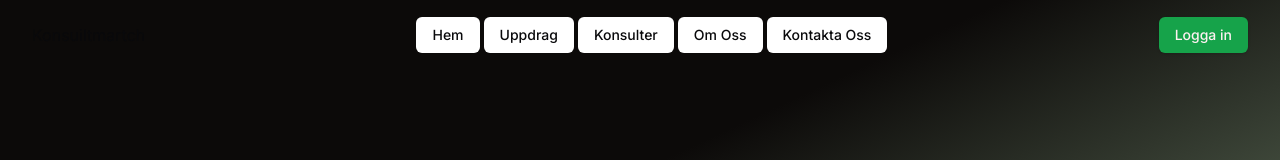
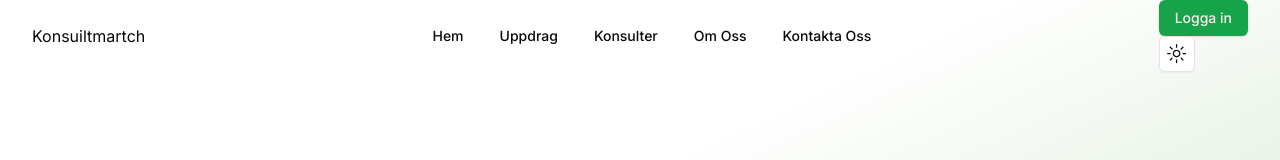
Before and after one commit to MarkusWiland/konsultmatchnextjs, a Next.js app: page / in a window 1280 px wide. Shown: the top 160 px of the page. Built offline with nearby package versions, Linux system fonts and the light colour scheme; no server answers; the database is empty.

Commit message:
background color

```diff
--- a/app/_components/Header.tsx
+++ b/app/_components/Header.tsx
@@ -80,15 +80,17 @@ export default async function Header() {
                     </DropdownMenuContent>
                   </DropdownMenu>
                 </DialogComp>
-                <div>
-                  <ThemeToggle />
-                </div>
               </div>
             </>
           ) : (
-            <LoginButton>
-              <Button>Logga in</Button>
-            </LoginButton>
+            <div>
+              <LoginButton>
+                <Button>Logga in</Button>
+              </LoginButton>
+              <div>
+                <ThemeToggle />
+              </div>
+            </div>
           )}
         </div>
       </div>
--- a/app/globals.css
+++ b/app/globals.css
@@ -8,6 +8,7 @@
 @layer base {
   :root {
     --background: 0 0% 100%;
+    --linearBackground: 255,255,255;
     --foreground: 240 10% 3.9%;
     --card: 0 0% 100%;
     --card-foreground: 240 10% 3.9%;
@@ -33,6 +34,7 @@
     --background: 20 14.3% 4.1%;
     --foreground: 0 0% 95%;
     --card: 24 9.8% 10%;
+    --linearBackground: 12.10,9;
     --card-foreground: 0 0% 95%;
     --popover: 0 0% 9%;
     --popover-foreground: 0 0% 95%;
@@ -63,7 +65,7 @@
 }
 .foo {
   background: rgb(0, 0, 0);
-  background: linear-gradient(155deg, rgba(12,10,9,1) 0%, rgba(12,10,9,1) 32%, rgba(24,134,0,0.3211485277704832) 100%);
+  background: linear-gradient(155deg, rgba(var(--linearBackground),1) 0%, rgba(var(--linearBackground),1) 32%, rgba(24,134,0,0.3211485277704832) 100%);
 }
 .HeroHeader {
   @apply font-extrabold text-[max(48px,min(5vw,56px))] leading-none -tracking-wider relative p-6;
--- a/components/ui/card.tsx
+++ b/components/ui/card.tsx
@@ -9,7 +9,7 @@ const Card = React.forwardRef<
   <div
     ref={ref}
     className={cn(
-      "rounded-xl border bg-card text-card-foreground shadow",
+      "rounded-xl  bg-card text-card-foreground shadow",
       className
     )}
     {...props}
```
